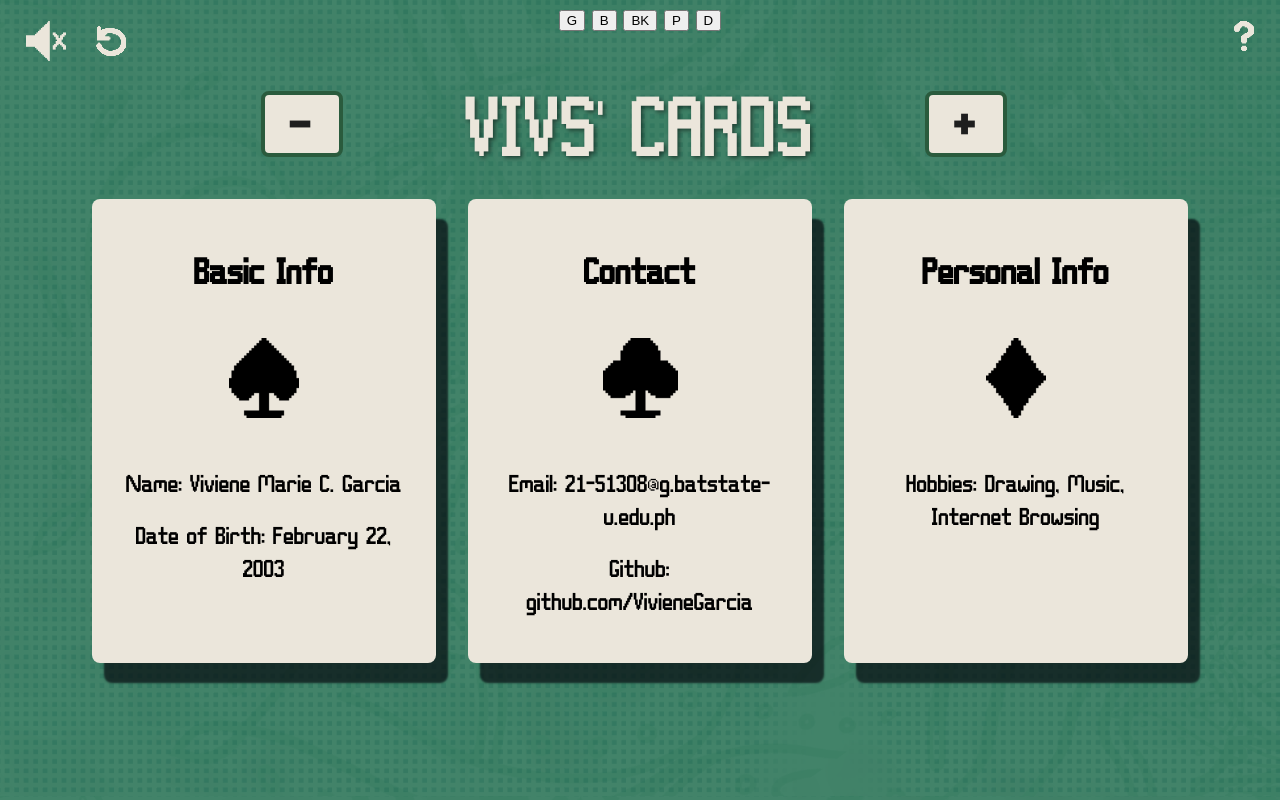
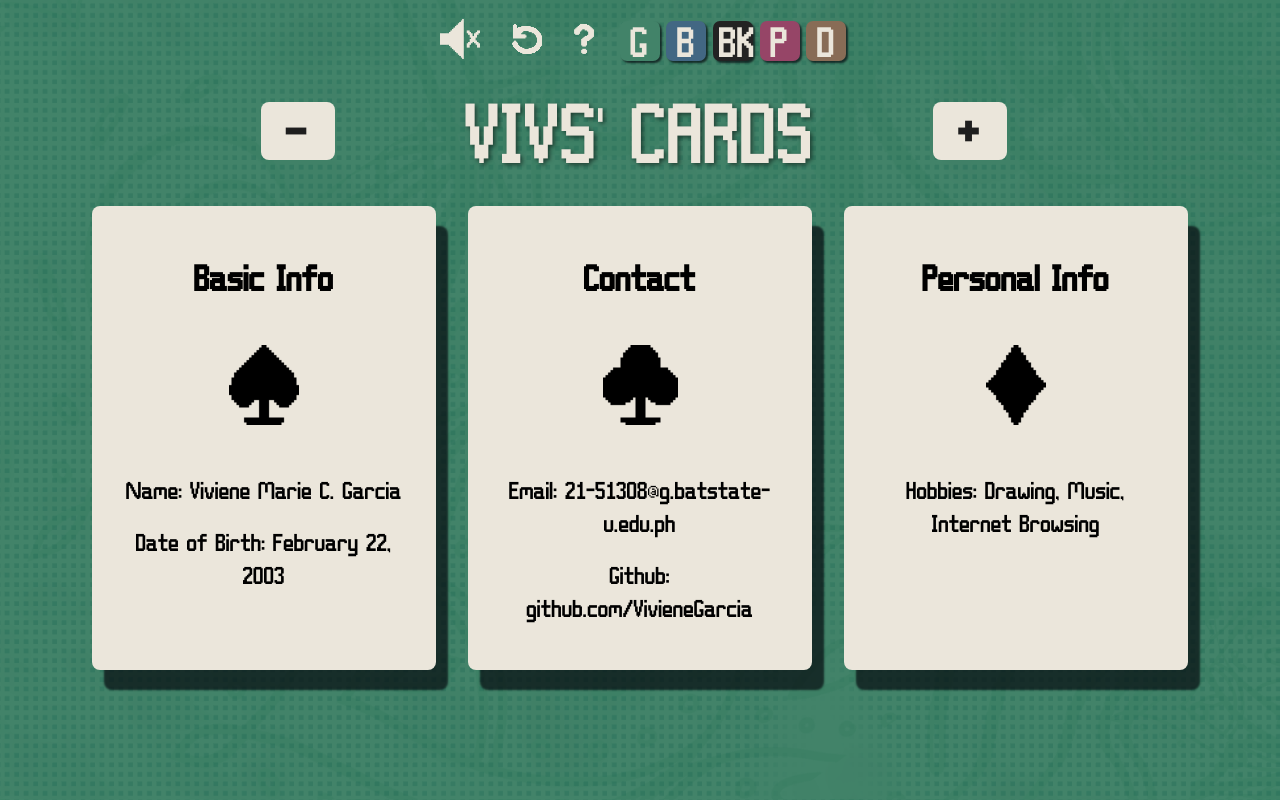
Before and after one commit to VivieneGarcia/GarciaVivieneCS3103_WSTactivities, a plain HTML site: page Laboratory Activities/Laboratory Activity 4 - {28}-{11}-{2024}/index.html in a window 1280 px wide. Drawn offline with Linux system fonts and the light colour scheme; a web font is replaced by a local one.

Commit message:
Update style.css

```diff
--- a/Laboratory Activities/Laboratory Activity 4 - {28}-{11}-{2024}/style.css
+++ b/Laboratory Activities/Laboratory Activity 4 - {28}-{11}-{2024}/style.css
@@ -45,12 +45,21 @@ p{
   height: 10vh;
   width: auto;
 }
+.settings-container{
+  display: flex;
+  justify-content:center;
+  align-items: center;
+  gap:20px;
+  margin-top: 10px;
+  width: 60%;
+  margin-bottom: 15px;
+}
 
 .button-container {
   display: flex;
   justify-content: space-around;
   align-items: center;
-  margin-top: 50px;
+  margin-top: 10px;
   width: 60%;
   margin-bottom: 15px;
 }
@@ -70,7 +79,7 @@ p{
   font-family: 'Balatro', sans-serif;
   font-size: 3rem;
   padding: 5px 25px;
-  border: 4px solid #2a5b3d;
+  border: 0px solid #0a1c11;
   border-radius: 8px;
   cursor: pointer;
   margin-right: 12px;
@@ -170,30 +179,20 @@ p{
 }
 
 .music-toggle-btn {
-  position: fixed;
-  top: 20px;
-  left: 20px;
   background-color: rgba(0, 0, 0, 0);
   border: none;
   cursor: pointer;
-  z-index: 1000;
+
 }
 
 .home-button{
-  position: fixed;
-  top: 25px;
-  left: 90px;
   background-color: rgba(0, 0, 0, 0);
   border: none;
   cursor: pointer;
-  z-index: 1000;
   transition: transform 0.1s ease;
 }
 
 #credits-button{
-  position: fixed;
-  top: 20px;
-  right: 20px;
   background-color: rgba(0, 0, 0, 0);
   border: none;
   cursor: pointer;
@@ -205,8 +204,43 @@ p{
   transform: scale(1.1) rotate(-45deg);
 }
 
-.music-toggle-btn:hover, .credits-button:hover  {
+.music-toggle-btn:hover, #credits-button:hover  {
   transform: scale(1.2);
+}
+
+.color-button {
+  width: 40px;
+  height: 40px;
+  cursor: pointer;
+  z-index: 1000;
+  border-radius: 7px;
+  border: 0px black;
+  box-shadow: 2px 2px 2px rgba(4, 8, 13, 0.685);
+  transition: transform 0.1s ease;
+  color: rgb(235, 230, 219);
+  font-family: 'Balatro', sans-serif;
+  font-size: 2rem;
+
+}
+.color-button:hover{
+  transform:scale(1.1)
+}
+#green {
+  background-color: #428369;
+}
+
+#blue {
+  background-color: #426783;
+
+}
+#pink {
+  background-color: #964567;
+}
+#black {
+  background-color: #232323;
+}
+#dirt {
+  background-color: #886C56;
 }
 
 @keyframes shake {
@@ -253,15 +287,14 @@ p{
   top: 0;
   width: 100%;
   height: 100%;
-  background-color: rgba(0, 0, 0, 0.881);
+  background-color: rgba(4, 33, 35, 0.968);
   color:rgb(235, 230, 219);
-  text-align: center;
-  padding: 20px;
+  padding: 40px;
   overflow: auto;
 }
 
 .close {
-  color: #aaa;
+  color: rgb(235, 230, 219);
   font-size: 60px;
   font-weight: bold;
   cursor: pointer;
@@ -272,17 +305,18 @@ p{
   cursor: pointer;
 }
 
-.modal h2 {
-  margin-top:0;
-  font-size: 4rem;
-}
 .modal h3{
   font-size: 2rem;
+  margin-top: 5rem;
 }
+.modal p{
+  font-size:1.2rem;
 
+}
 a {
-  color: #428369;
+  color: rgb(235, 230, 219);
   text-decoration: none;
+  text-decoration: underline;
 }
 
 a:hover {
@@ -299,4 +333,7 @@ a:hover {
     height:fit-content;
     font-size: 6rem;
   }
+  .modal p{
+    font-size:0.69rem;
+  }
 }
```
